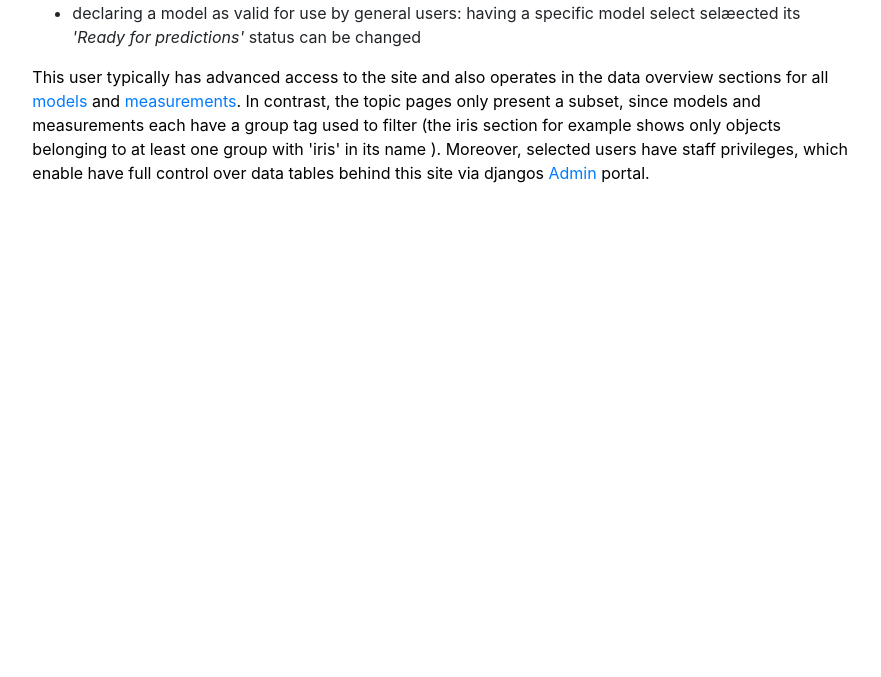
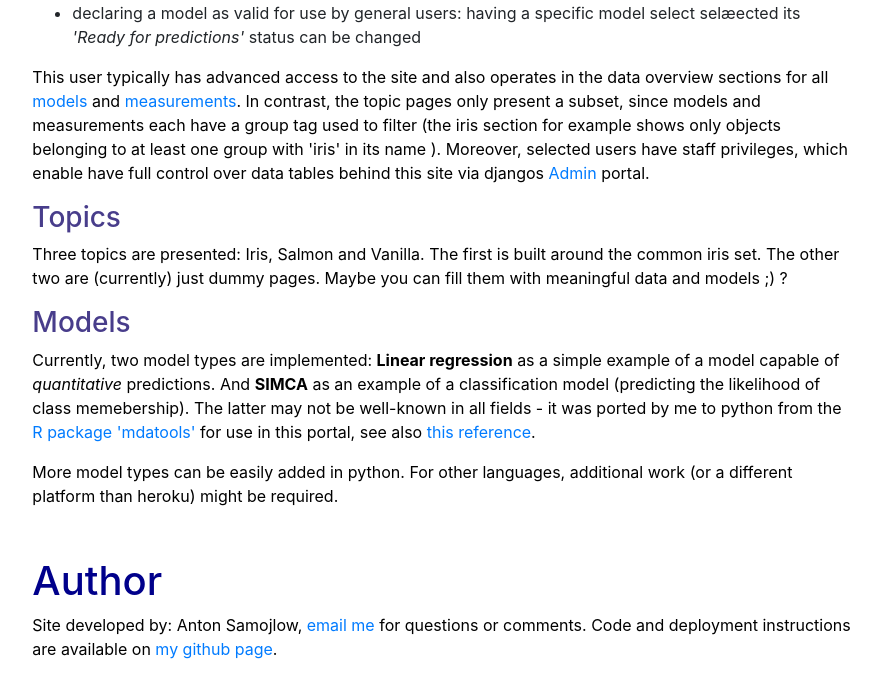
Before and after one commit to AntonSamojlow/authenticity-portal, a Django app: page /portal/info in a window 1280 px wide. Shown: the part 706-1383 px from the top of the page, without its empty margins (196-1077 px from the left). Before the commit the page ends 889 px from the top, so only its background shows below. Run offline with Django 3.2, Linux system fonts and the light colour scheme.

Commit message:
more info

```diff
--- a/portalsite/portal/templates/info.html
+++ b/portalsite/portal/templates/info.html
@@ -52,5 +52,30 @@
     this site via djangos <a href="{% url 'admin:index' %}">Admin</a> portal.
 </p>
 
+<h3>Topics</h3>
+<p>
+    Three topics are presented: Iris, Salmon and Vanilla. The first is built around the common iris set. The other
+    two are (currently) just dummy pages. Maybe you can fill them with meaningful data and models ;) ?
+</p>
 
+<h3>Models</h3>
+<p>
+    Currently, two model types are implemented: <b>Linear regression</b> as a simple example of a model capable of
+    <i>quantitative</i> predictions. And <b>SIMCA</b> as an example of a classification model (predicting the
+    likelihood of class memebership). The latter may not be well-known in all fields - it was ported by me to python
+    from the <a href="https://mdatools.com/docs/simca.html">R package 'mdatools'</a>
+    for use in this portal, see also <a href="https://doi.org/10.1002/cem.2506">this reference</a>.
+</p>
+<p>
+    More model types can be easily added in python.
+    For other languages, additional work (or a different platform than heroku) might be required.
+</p>
+
+<hr>
+<h1>Author</h1>
+<p>
+    Site developed by: Anton Samojlow, <a href="mailto:anton.samojloe@web.com">email me</a> for questions or comments.
+    Code and deployment instructions are available
+    on <a href="https://github.com/AntonSamojlow/authenticity-portal/">my github page</a>.
+</p>
 {% endblock %}
```
